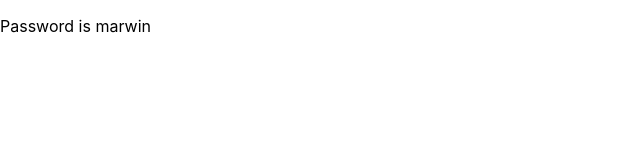
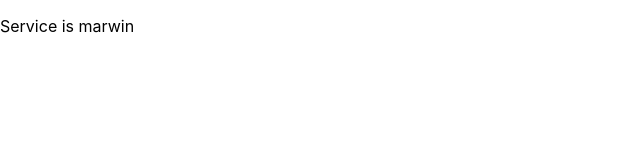
Before and after one commit to phlgr/vault, a React (Vite) app: page /password/marwin in a window 1280 px wide. Shown: the top 160 px of the page, without its empty margins (0-640 px from the left). Built offline with nearby package versions, Linux system fonts and the light colour scheme.

Commit message:
✏️ Fix frontend typo

```diff
--- a/src/app/pages/Password/Password.tsx
+++ b/src/app/pages/Password/Password.tsx
@@ -3,5 +3,5 @@ import { useParams } from 'react-router-dom';
 
 export default function Password(): JSX.Element {
   const { service } = useParams<{ service: string }>();
-  return <p>Password is {service}</p>;
+  return <p>Service is {service}</p>;
 }
```
